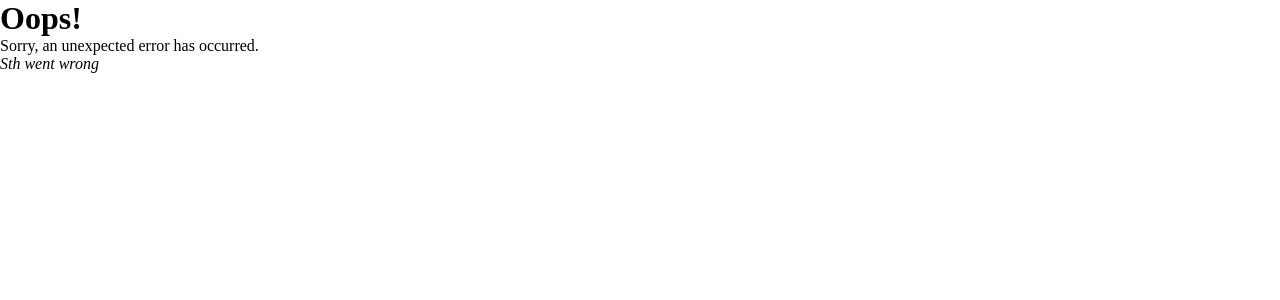
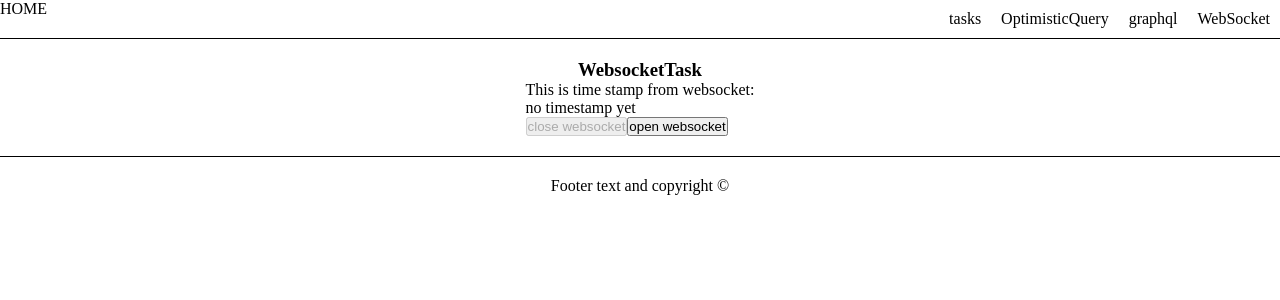
Before and after one commit to tomaszbilka/kn-portfolio, a React (Vite) app: page /websocket in a window 1280 px wide. Shown: the top 300 px of the page. Built offline with nearby package versions, Linux system fonts and the light colour scheme; no server answers.

Commit message:
Websocket task (#19)
* add socket.io and rename routes

* websocket connetion

```diff
--- a/package.json
+++ b/package.json
@@ -26,7 +26,9 @@
     "react-error-boundary": "^4.0.4",
     "react-router-dom": "^6.10.0",
     "react-use": "^17.4.0",
-    "react-window": "^1.8.8"
+    "react-window": "^1.8.8",
+    "socket.io": "^4.6.1",
+    "socket.io-client": "^4.6.1"
   },
   "devDependencies": {
     "@apollo/react-hooks": "^4.0.0",
--- a/src/components/Navigation/Navigation.tsx
+++ b/src/components/Navigation/Navigation.tsx
@@ -10,18 +10,21 @@ const Navigation: React.FC = () => {
   return (
     <nav className={styles.container}>
       <picture>
-        <Link to={`/`}>LOGO</Link>
+        <Link to={`/`}>HOME</Link>
       </picture>
       <p>{context?.currentUser}</p>
       <ul className={styles.navContainer}>
         <li>
-          <Link to={`/contact`}>contact</Link>
+          <Link to={`/tasks`}>tasks</Link>
         </li>
         <li>
-          <Link to={`/about`}>about</Link>
+          <Link to={`/optimisticquery`}>OptimisticQuery</Link>
         </li>
         <li>
-          <Link to={'/blog'}>blog</Link>
+          <Link to={'/graphql'}>graphql</Link>
+        </li>
+        <li>
+          <Link to={'/websocket'}>WebSocket</Link>
         </li>
       </ul>
     </nav>
--- /dev/null
+++ b/src/components/WebsocketTask/WebsocketTask.tsx
@@ -0,0 +1,44 @@
+import { useState } from 'react';
+import openSocket from 'socket.io-client';
+
+const WebsocketTask: React.FC = () => {
+  const socket = openSocket('http://localhost:8000');
+  const [isConnected, setIsConnected] = useState<boolean>(false);
+  const [timestamp, setTimestamp] = useState<string>('no timestamp yet');
+
+  const subscribeToTimer = (cb: (err: null, timestamp: string) => void) => {
+    //socket.on(eventName, listener)
+    socket.on('timer', (timestamp) => cb(null, timestamp));
+    //socket.emit(eventName, argument)
+    socket.emit('subscribeToTimer', 2000);
+  };
+
+  const closeConnectionHandler = () => {
+    socket.disconnect();
+    setIsConnected(false);
+  };
+
+  const openConnectionHandler = () => {
+    socket.connect();
+    subscribeToTimer((err, timestamp: string) => setTimestamp(timestamp));
+    setIsConnected(true);
+  };
+
+  return (
+    <section className="container">
+      <h3>WebsocketTask</h3>
+      <div>
+        <p>This is time stamp from websocket:</p>
+        <p>{timestamp}</p>
+        <button onClick={closeConnectionHandler} disabled={!isConnected}>
+          close websocket
+        </button>
+        <button onClick={openConnectionHandler} disabled={isConnected}>
+          open websocket
+        </button>
+      </div>
+    </section>
+  );
+};
+
+export default WebsocketTask;
--- /dev/null
+++ b/src/components/WebsocketTask/index.ts
@@ -0,0 +1 @@
+export { default } from './WebsocketTask';
--- a/src/main.tsx
+++ b/src/main.tsx
@@ -7,14 +7,15 @@ import { QueryClient, QueryClientProvider } from '@tanstack/react-query';
 import { client } from './graphql/client';
 import { CurrentUserContextProvider } from './context/context';
 import * as Sentry from '@sentry/react';
-import About from './pages/About';
 import App from './App';
 import Details from './components/Details';
 import ErrorPage from './components/Errors/ErrorPage';
-import GraphqlTask from './components/GraphqlTask';
+import Graphql from './pages/Graphql';
 import Home from './pages/Home';
+import OptimisticQuery from './pages/OptimisticQuery';
 
-const Contact = lazy(() => import('./pages/Contact'));
+const Tasks = lazy(() => import('./pages/Tasks'));
+const Websocket = lazy(() => import('./pages/Websocket'));
 
 import './main.css';
 Sentry.init({
@@ -35,16 +36,24 @@ const router = createBrowserRouter([
     children: [
       { path: '/', element: <Home />, errorElement: <ErrorPage /> },
       {
-        path: '/contact',
+        path: '/tasks',
         element: (
           <Suspense fallback={<p>Lazy loading...</p>}>
-            <Contact />
+            <Tasks />
           </Suspense>
         ),
       },
-      { path: '/about', element: <About /> },
+      { path: '/optimisticquery', element: <OptimisticQuery /> },
       { path: '/details/:id', element: <Details /> },
-      { path: '/blog', element: <GraphqlTask /> },
+      { path: '/graphql', element: <Graphql /> },
+      {
+        path: '/websocket',
+        element: (
+          <Suspense fallback={<p>Loading...</p>}>
+            <Websocket />
+          </Suspense>
+        ),
+      },
     ],
   },
 ]);
--- a/src/pages/Blog.tsx
+++ b/src/pages/Graphql.tsx
@@ -1,7 +1,7 @@
 import GraphqlTask from '../components/GraphqlTask/GraphqlTask';
 
-const Blog = () => {
+const Graphql: React.FC = () => {
   return <GraphqlTask />;
 };
 
-export default Blog;
+export default Graphql;
--- a/src/pages/About.tsx
+++ b/src/pages/OptimisticQuery.tsx
@@ -1,7 +1,7 @@
 import OptimisticUI from '../components/OptimisticUI/OptimisticUI';
 
-const About: React.FC = () => {
+const OptimisticQuery: React.FC = () => {
   return <OptimisticUI />;
 };
 
-export default About;
+export default OptimisticQuery;
--- a/src/pages/Contact.tsx
+++ b/src/pages/Tasks.tsx
@@ -4,7 +4,7 @@ import RenderPropsTask from '../components/RenderPropsTask';
 import SpecializedComponentTask from '../components/SpecializedComponentTask';
 import TestingTask from '../components/TestingTask/TestingTask';
 
-const Contact: React.FC = () => {
+const Tasks: React.FC = () => {
   return (
     <>
       <RenderPropsTask />
@@ -16,4 +16,4 @@ const Contact: React.FC = () => {
   );
 };
 
-export default Contact;
+export default Tasks;
--- /dev/null
+++ b/src/pages/Websocket.tsx
@@ -0,0 +1,8 @@
+import React from 'react';
+import WebsocketTask from '../components/WebsocketTask';
+
+const Websocket: React.FC = () => {
+  return <WebsocketTask />;
+};
+
+export default Websocket;
```
Also changed, not shown: server.js (added, +26 -0 lines), db.json (line endings or trailing spaces), 2 other files (tests, documents, lock files or other folders).
